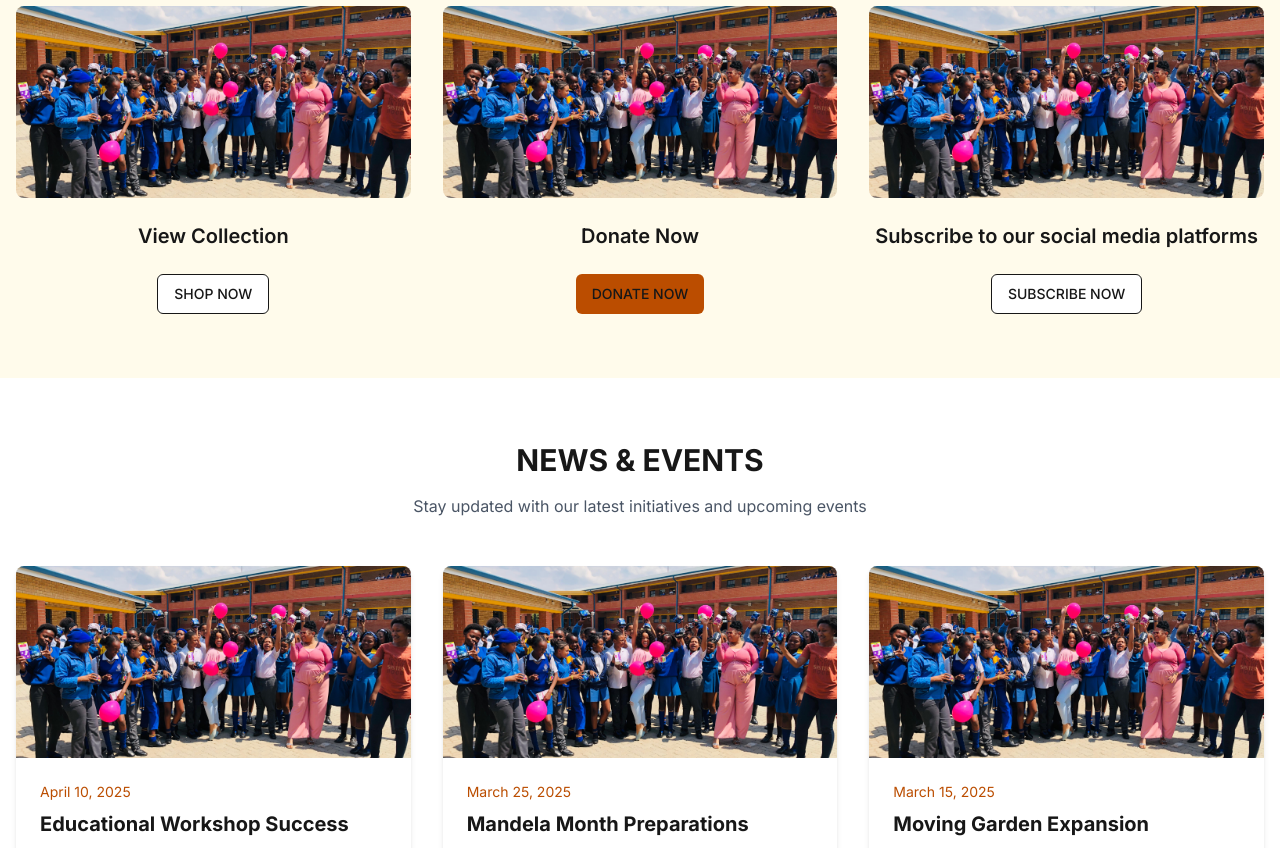
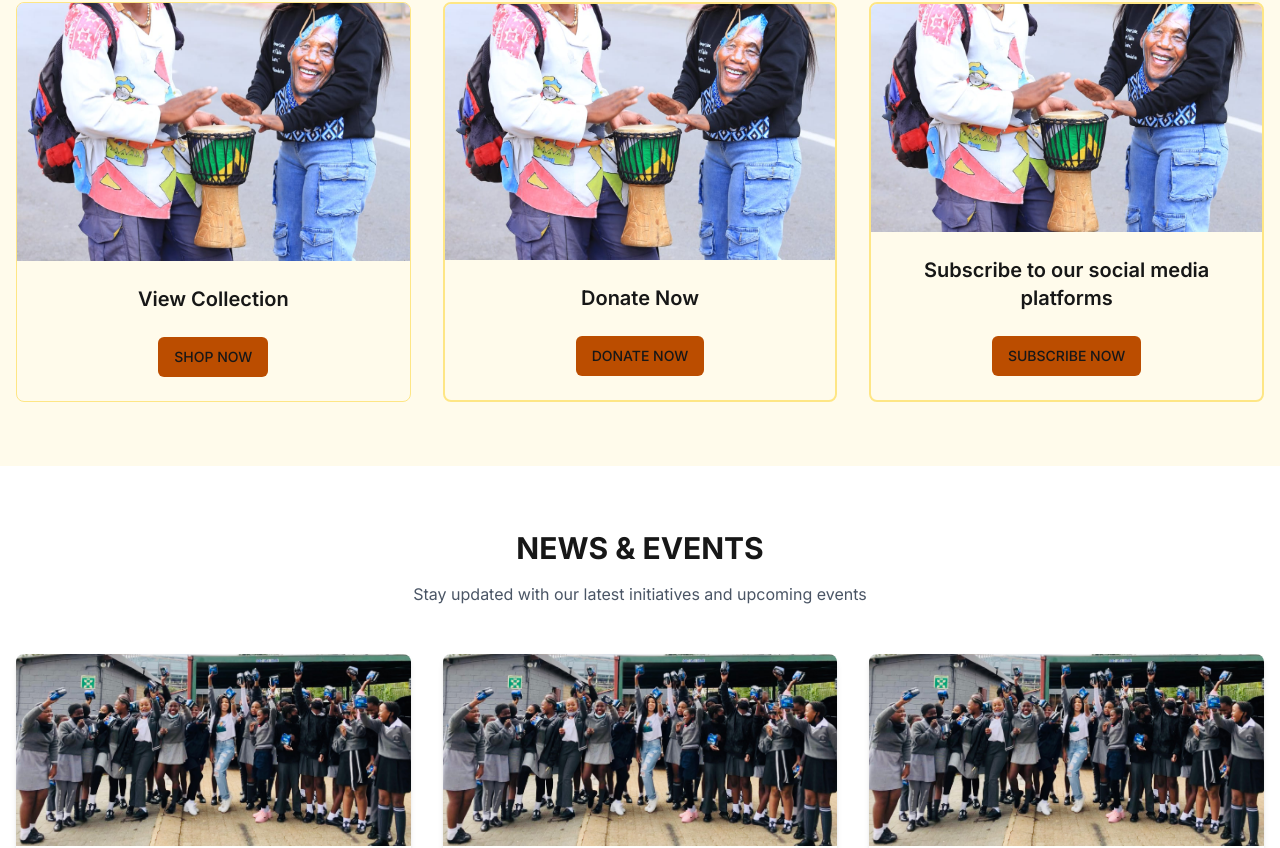
Before and after one commit to DenzelSE/Africa_refined, a Next.js app in the folder webapp/: page / in a window 1280 px wide. Shown: the part 1478-2326 px from the top of the page. Built offline with nearby package versions, Linux system fonts and the light colour scheme.

Commit message:
basic layout done

```diff
--- a/webapp/app/page.tsx
+++ b/webapp/app/page.tsx
@@ -27,7 +27,7 @@ export default function Home() {
         {/* Right side - Image */}
         <div className="flex-1 relative">
           <Image
-            src="/carousel/2019-06-06-00-50-32-197.jpg"
+            src="/carousel/WhatsApp Image 2024-12-09 at 07.59.03_2a7f773f.jpg"
             alt="African children celebrating"
             fill
             className="object-cover"
@@ -39,57 +39,83 @@ export default function Home() {
       {/* Areas of Work */}
       <section className="py-16 bg-white">
         <div className="container mx-auto px-4">
-          <h2 className="text-4xl font-bold text-center mb-12">AREAS OF WORK</h2>
+          <h2 className="text-3xl font-bold text-center mb-12">AREAS OF WORK</h2>
           <div className="grid md:grid-cols-3 gap-8">
             <ProjectCard
               title="Luteal Liberty Project"
               description="The Luteal Liberty Project, founded in 2019, aims to empower young girls through reproductive and menstrual health education whilst addressing the challenges young women experience as they transition through puberty, offering support and resources to help them manage their menstrual and reproductive health more effectively."
               link="/projects/luteal-liberty"
-              imageUrl="/carousel/WhatsApp Image 2024-12-13 at 07.30.03_4f91a4c1.jpg"
+              imageUrl="/carousel/WhatsApp Image 2024-12-09 at 07.59.03_2a7f773f.jpg"
               color="pink"
             />
             <ProjectCard
               title="Nelson Mandela Jersey Project"
               description="Established in 2024, the Nelson Mandela Jersey initiative focuses on making a positive impact and continuing Mandela's legacy of service and compassion. This heartwarming project ties into the broader Mandela Day initiative and aligns with the spirit of Nelson Mandela Day."
               link="/projects/nelson-mandela-jersey"
-              imageUrl="/carousel/WhatsApp Image 2024-12-13 at 07.30.03_4f91a4c1.jpg"
+              imageUrl="/carousel/WhatsApp Image 2024-12-09 at 07.59.03_2a7f773f.jpg"
               color="blue"
             />
             <ProjectCard
               title="Moving Garden Project"
               description="The Moving Garden project is a multifaceted initiative focusing on Sustainable Agriculture. This initiative is the latest addition to Africa Refined that provides valuable educational opportunities for scholars and contributes to several Sustainable Development Goals (SDGs), particularly SDG 2, which aims to end hunger, achieve food security and improved nutrition, and promote sustainable agriculture by 2030."
               link="/projects/moving-garden"
-              imageUrl="/carousel/WhatsApp Image 2024-12-13 at 07.30.03_4f91a4c1.jpg"
+              imageUrl="/carousel/WhatsApp Image 2024-12-09 at 07.59.03_2a7f773f.jpg"
               color="green"
             />
           </div>
         </div>
       </section>
 
-      {/* Get Involved */}
       <section className="py-16 bg-amber-50">
         <div className="container mx-auto px-4">
           <h2 className="text-3xl font-bold text-center mb-12">GET INVOLVED</h2>
-          <div className="grid md:grid-cols-3 gap-8">
-            <GetInvolvedCard
-              title="View Collection"
-              imageUrl="/carousel/WhatsApp Image 2024-12-13 at 07.30.03_4f91a4c1.jpg"
-              buttonText="SHOP NOW"
-              buttonLink="/shop"
-            />
-            <GetInvolvedCard
-              title="Donate Now"
-              imageUrl="/carousel/WhatsApp Image 2024-12-13 at 07.30.03_4f91a4c1.jpg"
-              buttonText="DONATE NOW"
-              buttonLink="/donate"
-              primary
-            />
-            <GetInvolvedCard
-              title="Subscribe to our social media platforms"
-              imageUrl="/carousel/WhatsApp Image 2024-12-13 at 07.30.03_4f91a4c1.jpg"
-              buttonText="SUBSCRIBE NOW"
-              buttonLink="/subscribe"
-            />
+          <div className="grid md:grid-cols-3 gap-8 max-w-8xl h-[400px] mx-auto">
+            <div className="flex flex-col items-center text-center border-1 border-amber-200 rounded-lg transition-all duration-300 hover:shadow-xl hover:border-amber-400 overflow-hidden">
+              <div className="relative  w-full h-100">
+                <Image
+                  src="/carousel/WhatsApp Image 2024-12-17 at 11.50.04_04eb359b.jpg"
+                  alt="Shop Collection"
+                  fill
+                  className="object-cover"
+                />
+              </div>
+              <div className="p-6 flex flex-col flex-grow">
+                <h3 className="text-xl font-semibold mb-6">View Collection</h3>
+                <div className="mt-auto">
+                  <Button asChild className="bg-amber-700 hover:bg-amber-800 w-full md:w-auto">
+                    <Link href="/shop">SHOP NOW</Link>
+                  </Button>
+                </div>
+              </div>
+            </div>
+
+            <div className="flex flex-col items-center text-center border-2 border-amber-200 rounded-lg transition-all duration-300 hover:shadow-xl hover:border-amber-400 overflow-hidden">
+              <div className="relative w-full h-100">
+                <Image src="/carousel/WhatsApp Image 2024-12-17 at 11.50.04_04eb359b.jpg" alt="Donate" fill className="object-cover" />
+              </div>
+              <div className="p-6 flex flex-col flex-grow">
+                <h3 className="text-xl font-semibold mb-6">Donate Now</h3>
+                <div className="mt-auto">
+                  <Button asChild className="bg-amber-700 hover:bg-amber-800 w-full md:w-auto">
+                    <Link href="/donate">DONATE NOW</Link>
+                  </Button>
+                </div>
+              </div>
+            </div>
+
+            <div className="flex flex-col items-center text-center border-2 border-amber-200 rounded-lg transition-all duration-300 hover:shadow-xl hover:border-amber-400 overflow-hidden">
+              <div className="relative w-full h-100">
+                <Image src="/carousel/WhatsApp Image 2024-12-17 at 11.50.04_04eb359b.jpg" alt="Subscribe" fill className="object-cover" />
+              </div>
+              <div className="p-6 flex flex-col flex-grow">
+                <h3 className="text-xl font-semibold mb-6">Subscribe to our social media platforms</h3>
+                <div className="mt-auto">
+                  <Button asChild className="bg-amber-700 hover:bg-amber-800 w-full md:w-auto">
+                    <Link href="/subscribe">SUBSCRIBE NOW</Link>
+                  </Button>
+                </div>
+              </div>
+            </div>
           </div>
         </div>
       </section>
@@ -107,21 +133,21 @@ export default function Home() {
               title="Educational Workshop Success"
               date="April 10, 2025"
               excerpt="Our recent educational workshop on menstrual health reached over 200 young girls in local communities."
-              imageUrl="/carousel/WhatsApp Image 2024-12-13 at 07.30.03_4f91a4c1.jpg"
+              imageUrl="/carousel/WhatsApp Image 2024-12-09 at 07.59.03_2a7f773f.jpg"
               link="/news/educational-workshop"
             />
             <NewsCard
               title="Mandela Month Preparations"
               date="March 25, 2025"
               excerpt="Preparations are underway for our annual Keeping Warm this Mandela Month initiative. Join us in making a difference."
-              imageUrl="/carousel/WhatsApp Image 2024-12-13 at 07.30.03_4f91a4c1.jpg"
+              imageUrl="/carousel/WhatsApp Image 2024-12-09 at 07.59.03_2a7f773f.jpg"
               link="/news/mandela-month-preparations"
             />
             <NewsCard
               title="Moving Garden Expansion"
               date="March 15, 2025"
               excerpt="We're excited to announce the expansion of our Moving Garden project to three new schools in the region."
-              imageUrl="/carousel/WhatsApp Image 2024-12-13 at 07.30.03_4f91a4c1.jpg"
+              imageUrl="/carousel/WhatsApp Image 2024-12-09 at 07.59.03_2a7f773f.jpg"
               link="/news/moving-garden-expansion"
             />
           </div>
@@ -198,50 +224,20 @@ function ProjectCard({
         <h3 className="text-xl font-bold text-white">{title}</h3>
       </div>
 
-      {/* Description overlay (visible on hover) */}
+      {/* Description overlay (visible on hover) - Changed to slide from bottom to top */}
       <div
-        className={`absolute inset-0 ${colorClasses.overlay} p-6 flex flex-col justify-center opacity-0 transition-opacity duration-300 group-hover:opacity-70`}
+        className={`absolute inset-0 ${colorClasses.overlay} p-6 flex flex-col justify-center translate-y-full transition-transform duration-300 group-hover:translate-y-0 group-hover:opacity-70`}
       >
         <h3 className="text-xl font-bold text-white mb-4">{title}</h3>
         <p className="text-white mb-6 line-clamp-6">{description}</p>
         <div className="mt-auto">
-          <Button asChild variant="outline" className={colorClasses.button}>
+          <Button asChild variant="outline" className={`rounded-lg ${colorClasses.button}`}>
             <Link href={link} className="flex text-black items-center">
               LEARN MORE <ArrowRight className="ml-2 h-4 w-4" />
             </Link>
           </Button>
         </div>
       </div>
-    </div>
-  )
-}
-
-function GetInvolvedCard({
-  title,
-  imageUrl,
-  buttonText,
-  buttonLink,
-  primary = false,
-}: {
-  title: string
-  imageUrl: string
-  buttonText: string
-  buttonLink: string
-  primary?: boolean
-}) {
-  return (
-    <div className="flex flex-col items-center text-center">
-      <div className="relative w-full h-48 mb-6 rounded-lg overflow-hidden">
-        <Image src={imageUrl || "/placeholder.svg"} alt={title} fill className="object-cover" />
-      </div>
-      <h3 className="text-xl font-semibold mb-6">{title}</h3>
-      <Button
-        asChild
-        variant={primary ? "default" : "outline"}
-        className={primary ? "bg-amber-700 hover:bg-amber-800" : ""}
-      >
-        <Link href={buttonLink}>{buttonText}</Link>
-      </Button>
     </div>
   )
 }
@@ -270,7 +266,7 @@ function NewsCard({
         <p className="text-gray-600 mb-4 flex-grow">{excerpt}</p>
         <Button asChild variant="link" className="text-amber-800 p-0 justify-start">
           <Link href={link} className="flex items-center">
-            READ MORE <ArrowRight className="ml-2 h-4 w-4" />
+            READ MORE <ArrowRight className="ml-2 h-4 w-4"/>
           </Link>
         </Button>
       </div>
```
